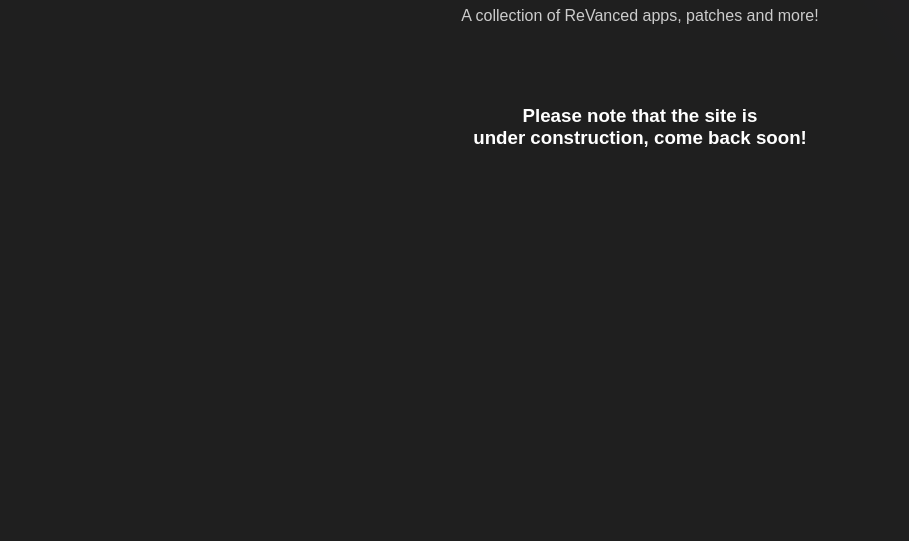
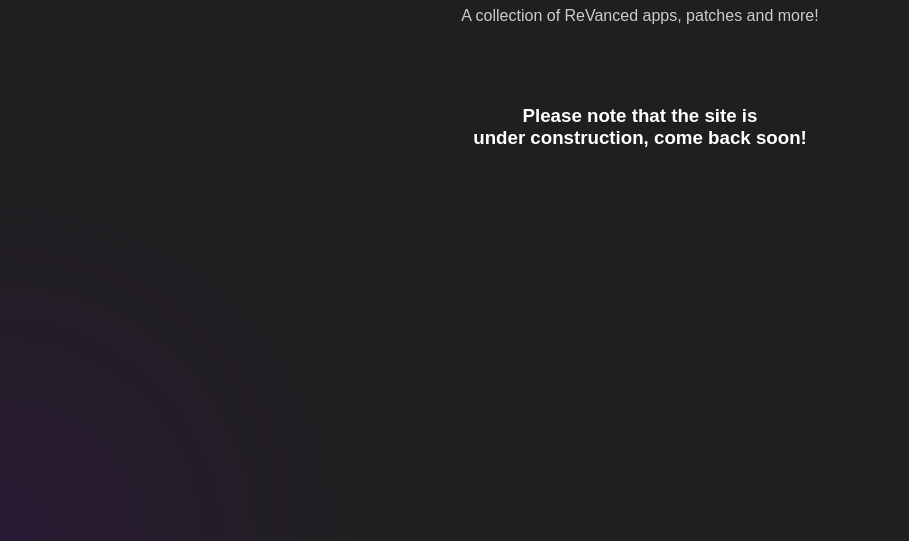
Before and after one commit to QuasarNet/ReVancedPlus, a plain HTML site: page index.html in a window 1280 px wide. Shown: the part 259-800 px from the top of the page, without its empty margins (0-909 px from the left). Drawn offline with Linux system fonts and the light colour scheme.

Commit message:
Updated Background

```diff
--- a/assets/styling.css
+++ b/assets/styling.css
@@ -105,7 +105,7 @@
     left: 0;
     width: 100%;
     height: 100%;
-    background: radial-gradient(circle at bottom left, #141414, #141414, #141414, #4B0082);
+    background: radial-gradient(circle at bottom left, #4B0082, #141414, #141414, #141414, #4B0082);
     z-index: -1;
 }
 
```
